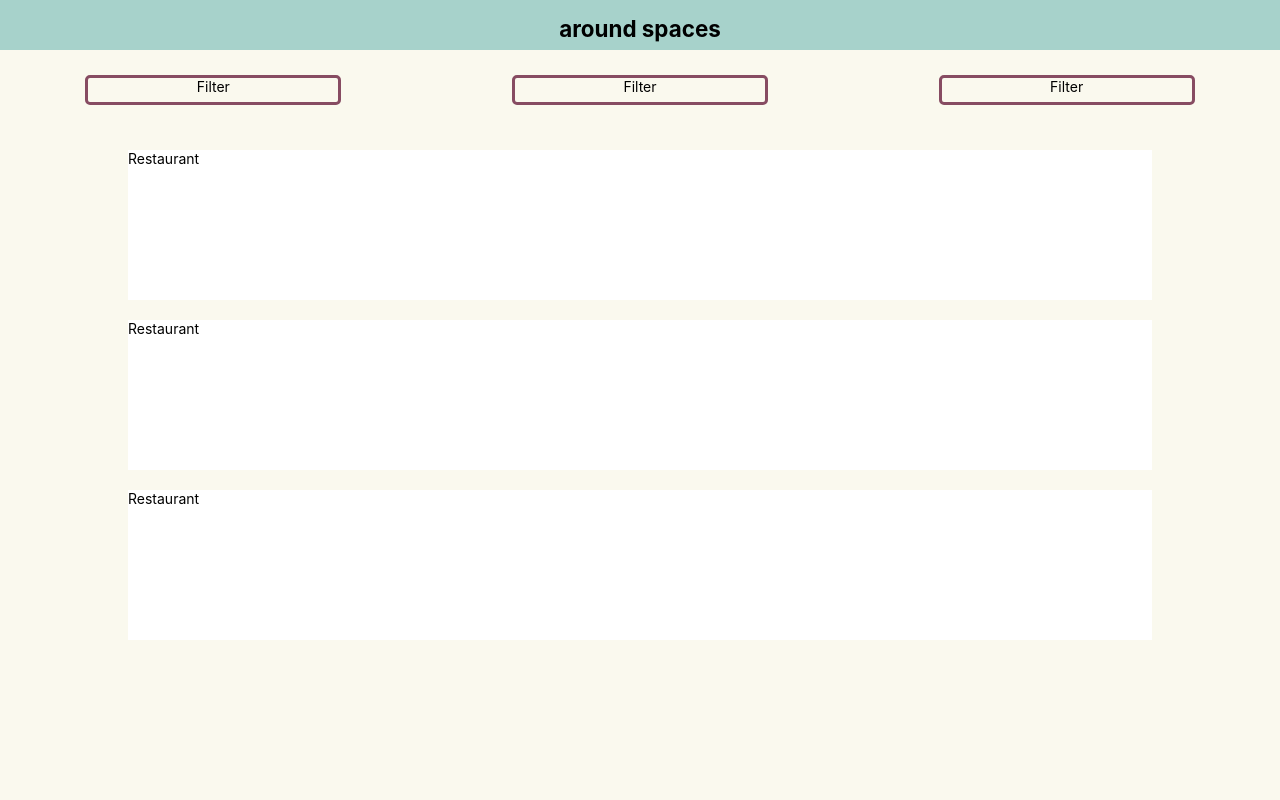
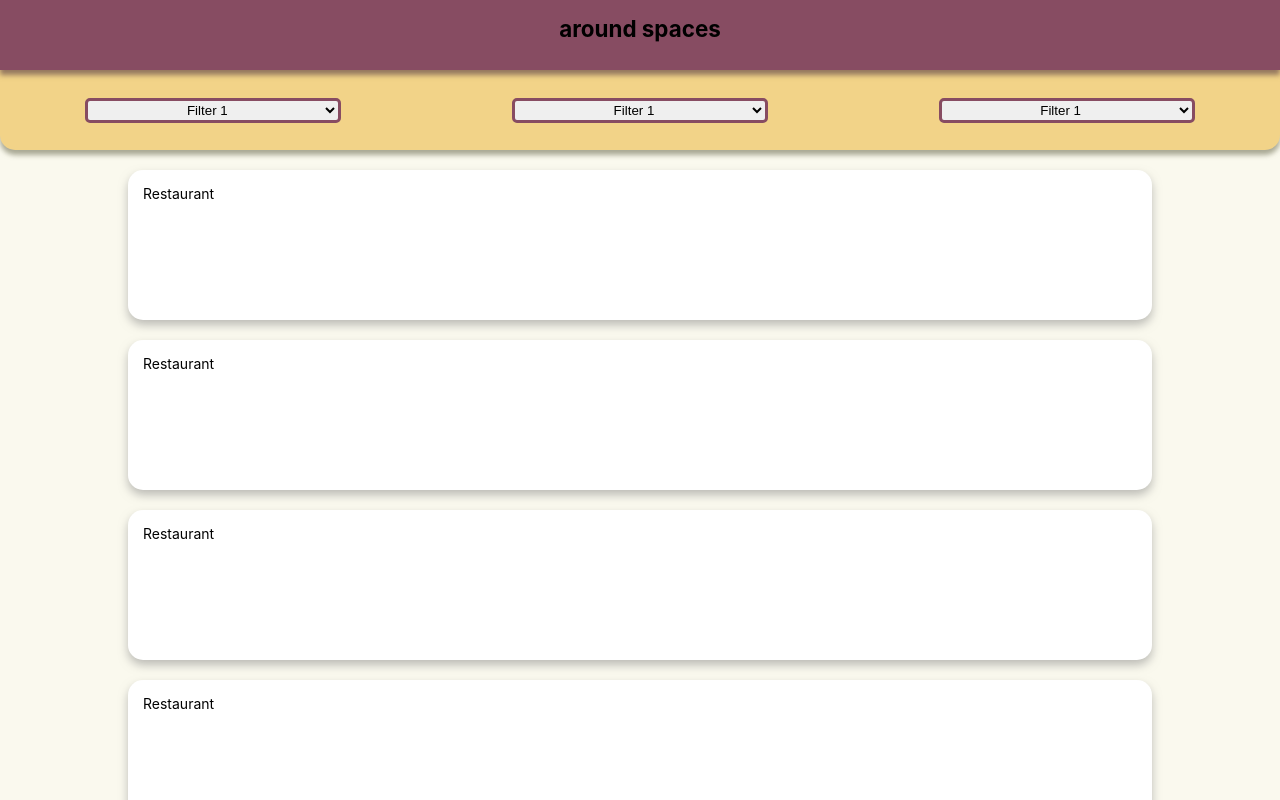
Before and after one commit to lmachens/around-spaces, a React (Create React App) app: page / in a window 1280 px wide. Built offline with nearby package versions, Linux system fonts and the light colour scheme.

Commit message:
add overflow add colors

```diff
--- a/src/App.css
+++ b/src/App.css
@@ -14,6 +14,7 @@
 
 body {
   font-size: 14px;
+  background: #faf9ee;
 }
 
 .App {
@@ -27,10 +28,12 @@ body {
 
 .header {
   z-index: 10;
-  height: 50px;
+  flex-shrink: 0;
+  height: 70px;
   width: 100%;
-  background: #a7d2cb;
+  background: #874c62;
   text-align: center;
+  box-shadow: 0 5px 5px rgba(87, 59, 69, 0.6);
 }
 
 h1 {
@@ -38,36 +41,47 @@ h1 {
 }
 
 .main {
+  flex-grow: 1;
   width: 100%;
-  flex-grow: 1;
   display: flex;
   flex-direction: column;
   align-items: center;
+  overflow: auto;
+  padding-bottom: 25px;
 }
 
 .list__filter {
   height: 80px;
   width: 100%;
+  flex-shrink: 0;
   display: flex;
   align-items: center;
   justify-content: space-around;
-  background: #faf9ee;
+  background: #f2d388;
+  border-bottom-left-radius: 15px;
+  border-bottom-right-radius: 15px;
+  box-shadow: 0 5px 5px rgba(117, 117, 90, 0.6);
 }
 
 .filter {
   width: 20%;
-  height: 30px;
+  height: 25px;
   border: solid #874c62 3px;
   border-radius: 5px;
   text-align: center;
 }
+
+.filter:focus {
+  outline: none;
+}
+
 .list__restaurant {
   flex-grow: 1;
   width: 100%;
   display: flex;
   flex-direction: column;
   align-items: center;
-  background: #faf9ee;
+  background: transparent;
 }
 
 .card {
@@ -75,4 +89,7 @@ h1 {
   height: 150px;
   margin-top: 20px;
   background: white;
+  padding: 15px;
+  border-radius: 15px;
+  box-shadow: 0 5px 10px rgba(128, 128, 128, 0.5);
 }
--- a/src/components/Filter.js
+++ b/src/components/Filter.js
@@ -1,7 +1,13 @@
 import React from "react";
 
 function Filter() {
-  return <div className="filter">Filter</div>;
+  return (
+    <select className="filter">
+      <option>Filter 1</option>
+      <option>Filter 2</option>
+      <option>Filter 3</option>
+    </select>
+  );
 }
 
 export default Filter;
--- a/src/components/RestaurantList.js
+++ b/src/components/RestaurantList.js
@@ -7,6 +7,8 @@ function RestaurantList() {
       <Restaurant />
       <Restaurant />
       <Restaurant />
+      <Restaurant />
+      <Restaurant />
     </section>
   );
 }
```
